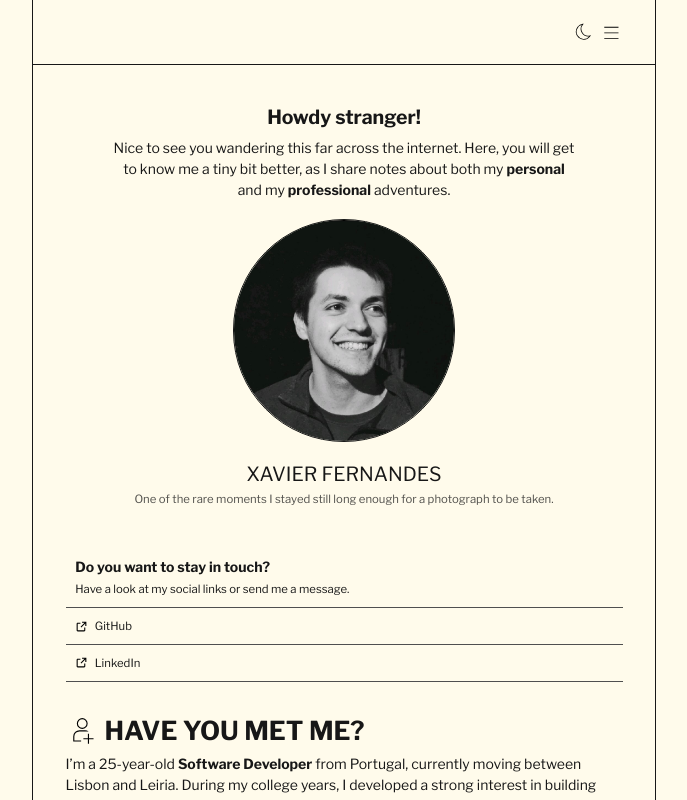
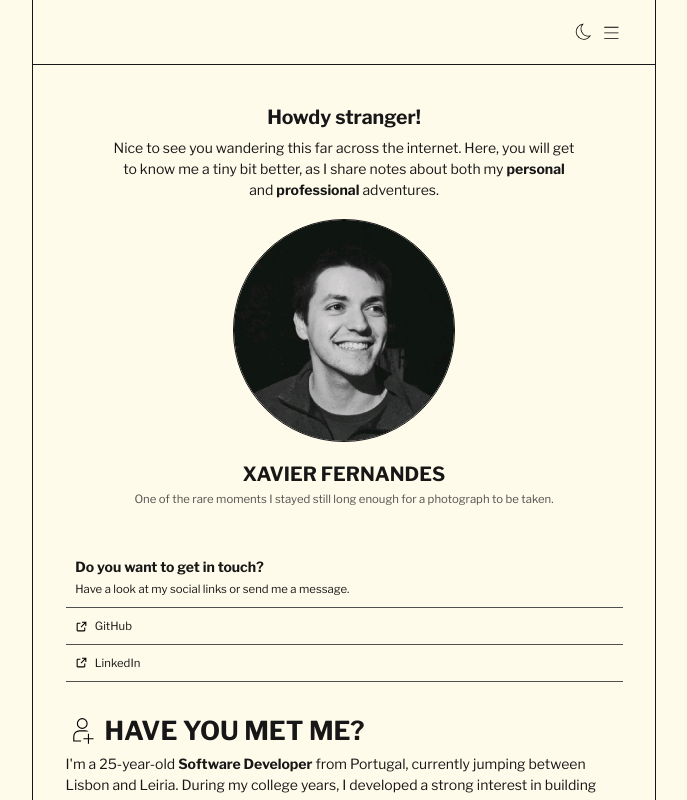
Before and after one commit to xavier-batista-fernandes/have-you-met-xavier, a Next.js app: page / in a window 1280 px wide. Shown: the whole page, without its empty margins (296-983 px from the left). Built offline with nearby package versions, Linux system fonts and the light colour scheme; no server answers.

Commit message:
🧢 use date-fns to calculate age

```diff
--- a/package.json
+++ b/package.json
@@ -10,6 +10,7 @@
     "format:write": "prettier --write ."
   },
   "dependencies": {
+    "date-fns": "^4.1.0",
     "next": "^16.1.6",
     "postcss": "~8.5.6",
     "react": "~19.2.1",
--- a/src/app/layout.tsx
+++ b/src/app/layout.tsx
@@ -46,7 +46,7 @@ export default async function RootLayout({
                 <p className="mt-2 max-w-xl">
                   Nice to see you wandering this far across the internet. Here,
                   you will get to know me a tiny bit better, as I share notes
-                  about both my <strong>personal</strong> and my{' '}
+                  about both my <strong>personal</strong> and{' '}
                   <strong>professional</strong> adventures.
                 </p>
               </div>
@@ -56,7 +56,7 @@ export default async function RootLayout({
               </div>
 
               <div>
-                <h3 className="text-2xl font-thin uppercase">
+                <h3 className="text-2xl font-bold uppercase">
                   Xavier Fernandes
                 </h3>
 
@@ -69,7 +69,7 @@ export default async function RootLayout({
               <div className="mt-6 w-full">
                 <p className="p-3 text-start">
                   <span className="font-bold">
-                    Do you want to stay in touch?
+                    Do you want to get in touch?
                   </span>
                   <br />
                   <span className="text-sm">
--- a/src/components/organisms/sections/about.tsx
+++ b/src/components/organisms/sections/about.tsx
@@ -3,6 +3,7 @@
 import { Accordion } from '@/src/components/atoms/accordion';
 import { PersonIcon } from '@/src/components/atoms/icons/person.icon';
 import { TERRAS_LUSAS_URL } from '@/src/lib/constants/pages';
+import { differenceInYears } from 'date-fns';
 
 export default function About() {
   return (
@@ -12,8 +13,8 @@ export default function About() {
         <h1 className="text-[min(4vw,2rem)] font-bold">HAVE YOU MET ME?</h1>
       </div>
       <p className="mt-2">
-        I’m a {new Date().getFullYear() - 2000}-year-old{' '}
-        <strong>Software Developer</strong> from Portugal, currently moving
+        I'm a {differenceInYears(new Date(), new Date('2000-07-15'))}-year-old{' '}
+        <strong>Software Developer</strong> from Portugal, currently jumping
         between Lisbon and Leiria. During my college years, I developed a strong
         interest in building things for the web, chasing curiosity through side
         projects, and learning for the sheer joy of it. Outside of code, I spend
```
Also changed, not shown: 1 other file (tests, documents, lock files or other folders).
